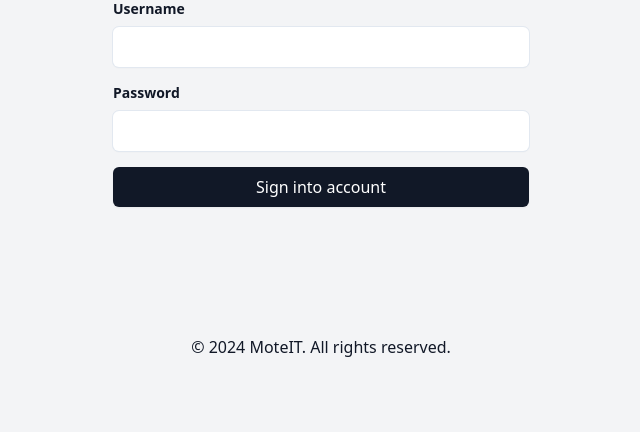
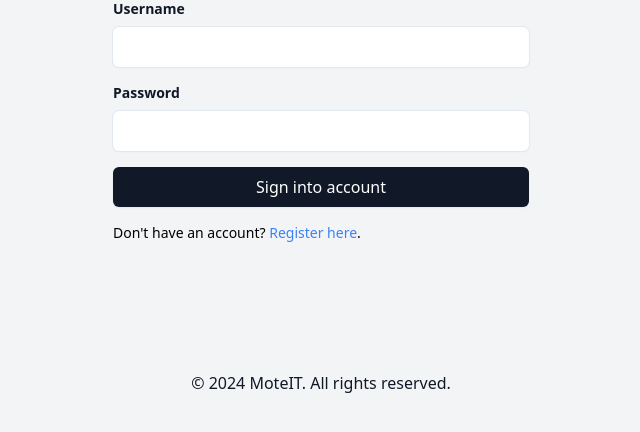
Before and after one commit to TonyLe02/Roombooking, a PHP site: page /login in a window 1280 px wide. Shown: the part 149-581 px from the top of the page, without its empty margins (319-959 px from the left). Run offline with PHP 8.4, Linux system fonts and the light colour scheme.

Commit message:
refactor: Update login.php view file

```diff
--- a/app/views/login.php
+++ b/app/views/login.php
@@ -15,4 +15,7 @@
     <?php if (!empty($error)): ?>
         <p style="color: red;"><?php echo htmlspecialchars($error); ?></p>
     <?php endif; ?>
+    <div class="mt-4 text-sm">
+        Don't have an account? <a href="/Roombooking/public/register.php" class="text-blue-500 hover:underline">Register here</a>.
+    </div>
 </div>
```
